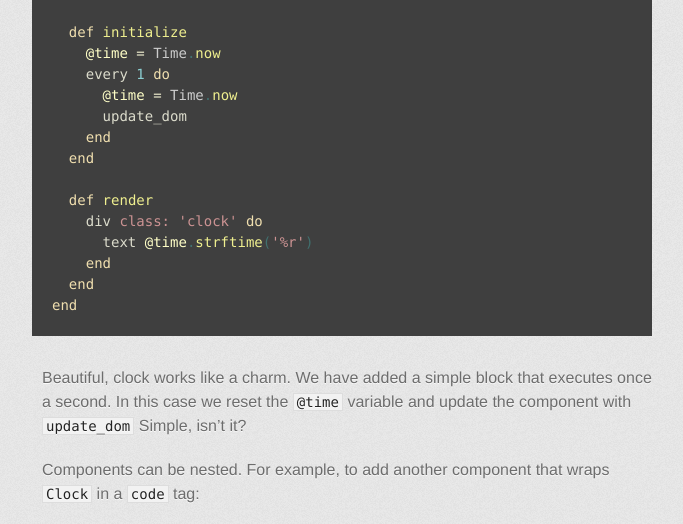
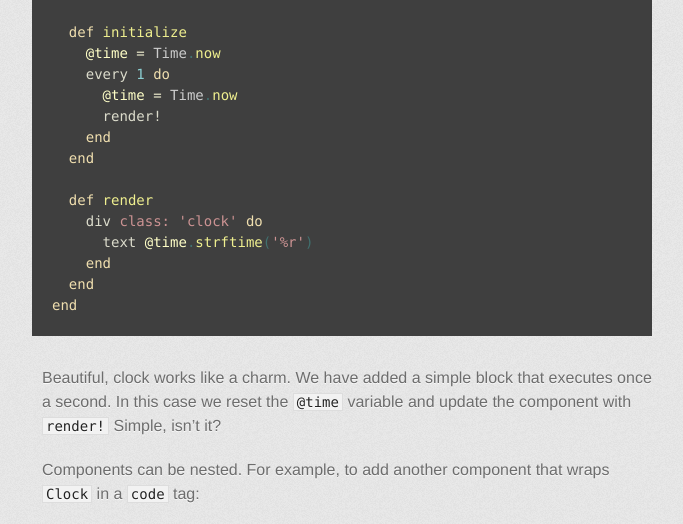
Before and after one commit to elia/inesita-rb.github.io, a Jekyll site: the page built from index.md, in a window 1280 px wide and 1400 px high, scrolled down 1956 px. Shown: the part 152-676 px from the top of the window, without its empty margins (298-981 px from the left). Built offline with Jekyll 4.4.1, drawn with Linux system fonts in a browser that asks for light colours; Markdown is read by kramdown in place of the engine named in the settings; some of the changed text lies outside the part shown.

Commit message:
rename update_dom to render

````diff
--- a/_includes/component.md
+++ b/_includes/component.md
@@ -37,7 +37,7 @@ class Clock
     @time = Time.now
     every 1 do
       @time = Time.now
-      update_dom
+      render!
     end
   end
 
@@ -50,7 +50,7 @@ end
 ```
 
 Beautiful, clock works like a charm.
-We have added a simple block that executes once a second. In this case we reset the `@time` variable and update the component with `update_dom`
+We have added a simple block that executes once a second. In this case we reset the `@time` variable and update the component with `render!`
 Simple, isn't it?
 
 Components can be nested. For example, to add another component that wraps `Clock` in a `code` tag:
@@ -99,7 +99,7 @@ class Clock
     @time = Time.now
     every 1 do
       @time = Time.now
-      update_dom
+      render!
     end
   end
 
--- a/_includes/store.md
+++ b/_includes/store.md
@@ -28,7 +28,7 @@ class Input
 
   def change(e)
     store.set_value(e.target.value)
-    update_dom
+    render!
   end
 
   def render
````
